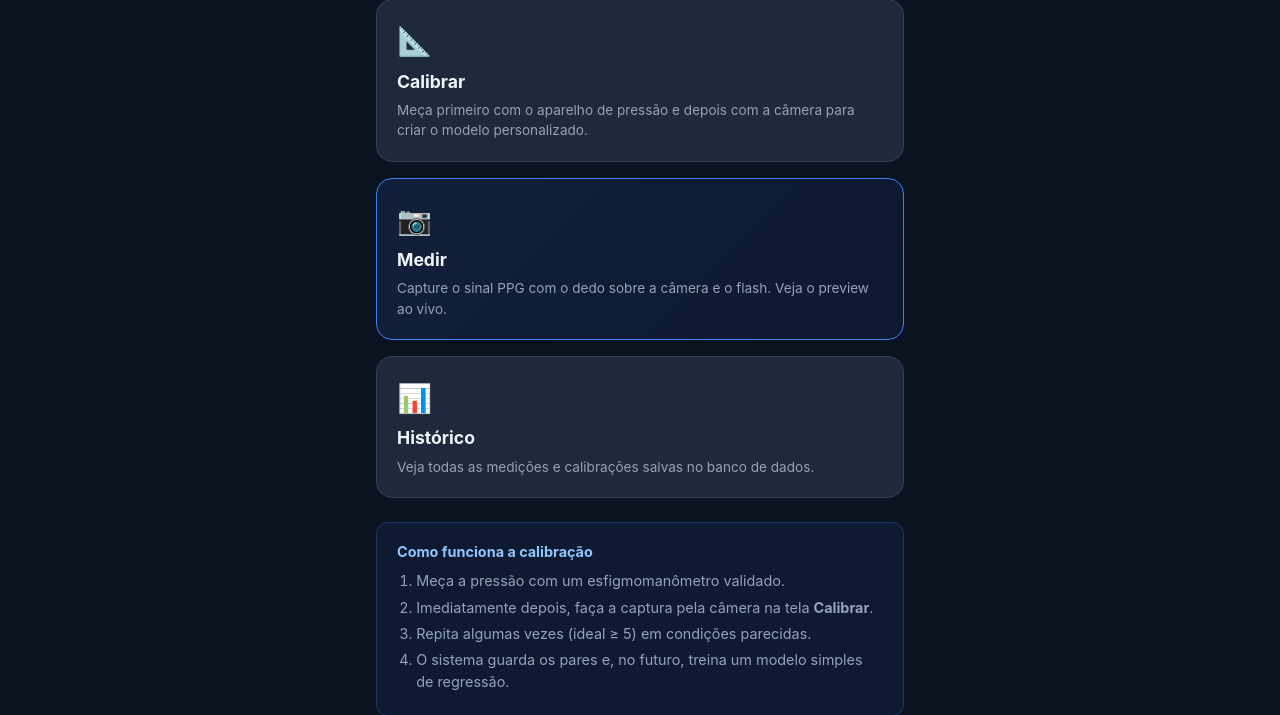
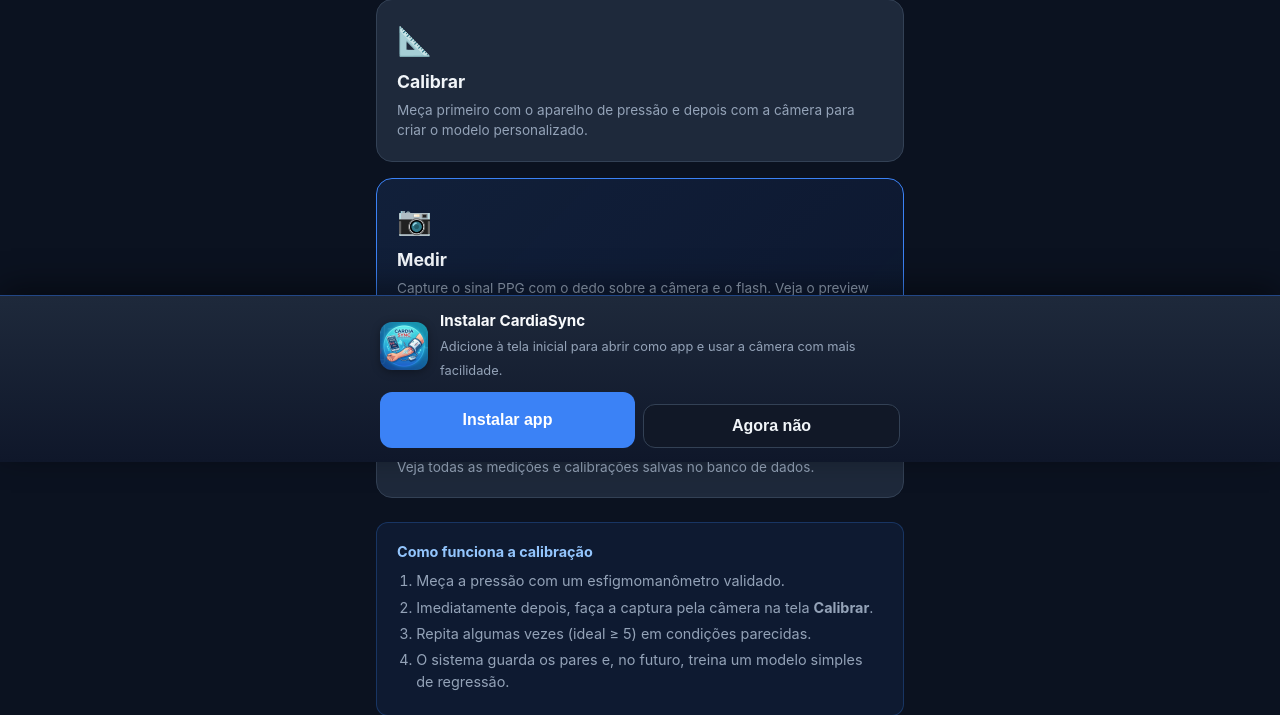
Before and after one commit to PyIntelligence/cardiasync-pwa, a Flask app: page / in a window 1280 px wide. Shown: the part 338-1053 px from the top of the page. Run offline with Flask 3, Linux system fonts and the light colour scheme.

Commit message:
Instalação do app na primeira visita ao app

```diff
--- a/app.py
+++ b/app.py
@@ -879,6 +879,16 @@ def vies_page():
     return render_template("vies.html")
 
 
+@app.route("/sw.js")
+def service_worker():
+    """Service worker na raiz — exigido para escopo PWA / instalação."""
+    response = app.send_static_file("sw.js")
+    response.headers["Content-Type"] = "application/javascript; charset=utf-8"
+    response.headers["Service-Worker-Allowed"] = "/"
+    response.headers["Cache-Control"] = "no-cache"
+    return response
+
+
 @app.route("/health")
 def health():
     return jsonify({"status": "ok", "time": datetime.now(timezone.utc).isoformat()})
--- a/requirements.txt
+++ b/requirements.txt
@@ -1,6 +1,5 @@
 Flask==3.0.3
 Flask-SQLAlchemy==3.1.1
-psycopg
 psycopg2-binary==2.9.9
 python-dotenv==1.0.1
 gunicorn==22.0.0
--- a/static/css/style.css
+++ b/static/css/style.css
@@ -542,3 +542,80 @@ body {
   .two-cols { grid-template-columns: 1fr; }
   .nav a { padding: 0.35rem 0.5rem; font-size: 0.8rem; }
 }
+
+/* ── Install PWA banner ── */
+.install-banner {
+  position: fixed;
+  left: 0;
+  right: 0;
+  bottom: 0;
+  z-index: 9999;
+  padding: 0.9rem 1rem calc(0.9rem + env(safe-area-inset-bottom));
+  background: linear-gradient(180deg, #1e293b 0%, #0f172a 100%);
+  border-top: 1px solid rgba(59, 130, 246, 0.45);
+  box-shadow: 0 -8px 32px rgba(0, 0, 0, 0.45);
+  color: #e2e8f0;
+}
+
+.install-banner-inner {
+  max-width: 520px;
+  margin: 0 auto;
+  display: flex;
+  flex-direction: column;
+  gap: 0.65rem;
+}
+
+.install-banner-top {
+  display: flex;
+  gap: 0.75rem;
+  align-items: center;
+}
+
+.install-banner-icon {
+  width: 48px;
+  height: 48px;
+  border-radius: 12px;
+  flex-shrink: 0;
+  object-fit: cover;
+  box-shadow: 0 2px 8px rgba(0,0,0,0.35);
+}
+
+.install-banner-text strong {
+  display: block;
+  font-size: 0.95rem;
+  color: #f8fafc;
+}
+
+.install-banner-text span {
+  font-size: 0.8rem;
+  color: #94a3b8;
+  line-height: 1.35;
+}
+
+.install-banner-actions {
+  display: flex;
+  gap: 0.5rem;
+  flex-wrap: wrap;
+}
+
+.install-banner-actions .btn {
+  flex: 1;
+  min-width: 120px;
+  justify-content: center;
+}
+
+.install-hint {
+  font-size: 0.78rem;
+  color: #94a3b8;
+  line-height: 1.4;
+  margin: 0;
+}
+
+.install-hint kbd {
+  display: inline-block;
+  padding: 0.05rem 0.35rem;
+  border-radius: 4px;
+  background: #334155;
+  color: #e2e8f0;
+  font-size: 0.72rem;
+}
--- /dev/null
+++ b/static/js/install.js
@@ -0,0 +1,141 @@
+/**
+ * CardiaSync — Prompt de instalação na primeira visita
+ * Android/Chrome: beforeinstallprompt
+ * iOS Safari: instruções "Adicionar à Tela de Início"
+ */
+(function () {
+  const STORAGE_KEY = "cardiasync_install_dismissed";
+  const INSTALLED_KEY = "cardiasync_installed";
+
+  function isStandalone() {
+    return (
+      window.matchMedia("(display-mode: standalone)").matches ||
+      window.navigator.standalone === true
+    );
+  }
+
+  function isIOS() {
+    return /iphone|ipad|ipod/i.test(navigator.userAgent);
+  }
+
+  function isAndroid() {
+    return /android/i.test(navigator.userAgent);
+  }
+
+  function dismissed() {
+    try {
+      return localStorage.getItem(STORAGE_KEY) === "1";
+    } catch (e) {
+      return false;
+    }
+  }
+
+  function markDismissed() {
+    try {
+      localStorage.setItem(STORAGE_KEY, "1");
+    } catch (e) {}
+  }
+
+  function markInstalled() {
+    try {
+      localStorage.setItem(INSTALLED_KEY, "1");
+    } catch (e) {}
+  }
+
+  // Registrar service worker (escopo do site)
+  if ("serviceWorker" in navigator) {
+    window.addEventListener("load", function () {
+      navigator.serviceWorker.register("/sw.js", { scope: "/" }).catch(function (err) {
+        console.warn("SW register failed", err);
+      });
+    });
+  }
+
+  if (isStandalone()) {
+    markInstalled();
+    return;
+  }
+
+  let deferredPrompt = null;
+  const banner = document.getElementById("installBanner");
+  const btnInstall = document.getElementById("btnInstallApp");
+  const btnLater = document.getElementById("btnInstallLater");
+  const iosHint = document.getElementById("installIosHint");
+  const androidHint = document.getElementById("installAndroidHint");
+
+  if (!banner) return;
+
+  function showBanner(mode) {
+    if (dismissed()) return;
+    banner.hidden = false;
+    banner.setAttribute("data-mode", mode || "generic");
+    if (iosHint) iosHint.hidden = mode !== "ios";
+    if (androidHint) androidHint.hidden = mode !== "android";
+    if (btnInstall) {
+      // No iOS não há prompt nativo via JS
+      btnInstall.hidden = mode === "ios";
+    }
+  }
+
+  function hideBanner() {
+    banner.hidden = true;
+  }
+
+  window.addEventListener("beforeinstallprompt", function (e) {
+    e.preventDefault();
+    deferredPrompt = e;
+    showBanner("android");
+  });
+
+  window.addEventListener("appinstalled", function () {
+    markInstalled();
+    markDismissed();
+    hideBanner();
+    deferredPrompt = null;
+  });
+
+  if (btnInstall) {
+    btnInstall.addEventListener("click", async function () {
+      if (!deferredPrompt) {
+        // Fallback: alguns browsers só mostram menu do navegador
+        showBanner(isAndroid() ? "android" : "generic");
+        return;
+      }
+      deferredPrompt.prompt();
+      try {
+        const choice = await deferredPrompt.userChoice;
+        if (choice && choice.outcome === "accepted") {
+          markInstalled();
+        } else {
+          markDismissed();
+        }
+      } catch (e) {
+        markDismissed();
+      }
+      deferredPrompt = null;
+      hideBanner();
+    });
+  }
+
+  if (btnLater) {
+    btnLater.addEventListener("click", function () {
+      markDismissed();
+      hideBanner();
+    });
+  }
+
+  // iOS: mostrar instruções na primeira visita (sem beforeinstallprompt)
+  if (isIOS() && !dismissed()) {
+    // pequeno atraso para não competir com o carregamento
+    setTimeout(function () {
+      showBanner("ios");
+    }, 1200);
+  } else if (!isIOS() && !dismissed()) {
+    // Se o evento beforeinstallprompt demorar, mostra dica genérica
+    setTimeout(function () {
+      if (!deferredPrompt && banner.hidden) {
+        showBanner(isAndroid() ? "android" : "generic");
+      }
+    }, 4000);
+  }
+})();
--- a/templates/base.html
+++ b/templates/base.html
@@ -4,6 +4,10 @@
   <meta charset="UTF-8" />
   <meta name="viewport" content="width=device-width, initial-scale=1.0, maximum-scale=1.0, user-scalable=no" />
   <meta name="theme-color" content="#0f172a" />
+  <meta name="mobile-web-app-capable" content="yes" />
+  <meta name="apple-mobile-web-app-capable" content="yes" />
+  <meta name="apple-mobile-web-app-status-bar-style" content="black-translucent" />
+  <meta name="apple-mobile-web-app-title" content="CardiaSync" />
   <meta name="description" content="CardiaSync PWA — Monitoramento experimental de PPG por câmera" />
   <link rel="manifest" href="{{ url_for('static', filename='manifest.json') }}" />
   <link rel="icon" type="image/png" sizes="192x192" href="{{ url_for('static', filename='icons/icon-192.png') }}" />
@@ -45,6 +49,34 @@
     <p class="disclaimer">⚠️ Não é um dispositivo médico. As medições são estimativas experimentais e não devem ser usadas para diagnóstico ou tratamento.</p>
   </footer>
 
+
+  <!-- Banner de instalação PWA (primeira visita) -->
+  <div id="installBanner" class="install-banner" hidden>
+    <div class="install-banner-inner">
+      <div class="install-banner-top">
+        <img class="install-banner-icon" src="{{ url_for('static', filename='icons/icon-192.png') }}" alt="CardiaSync" />
+        <div class="install-banner-text">
+          <strong>Instalar CardiaSync</strong>
+          <span>Adicione à tela inicial para abrir como app e usar a câmera com mais facilidade.</span>
+        </div>
+      </div>
+      <p id="installIosHint" class="install-hint" hidden>
+        No iPhone/iPad: toque em <kbd>Compartilhar</kbd> e depois em
+        <kbd>Adicionar à Tela de Início</kbd>.
+      </p>
+      <p id="installAndroidHint" class="install-hint" hidden>
+        No Android: toque em <strong>Instalar</strong> ou use o menu do navegador
+        → <kbd>Instalar app</kbd> / <kbd>Adicionar à tela inicial</kbd>.
+      </p>
+      <div class="install-banner-actions">
+        <button type="button" id="btnInstallApp" class="btn btn-primary">Instalar app</button>
+        <button type="button" id="btnInstallLater" class="btn btn-secondary">Agora não</button>
+      </div>
+    </div>
+  </div>
+
+  <script src="{{ url_for('static', filename='js/install.js') }}" defer></script>
+
   {% block scripts %}{% endblock %}
 </body>
 </html>
```
Also changed, not shown: static/sw.js (added, +49 -0 lines), static/manifest.json.
